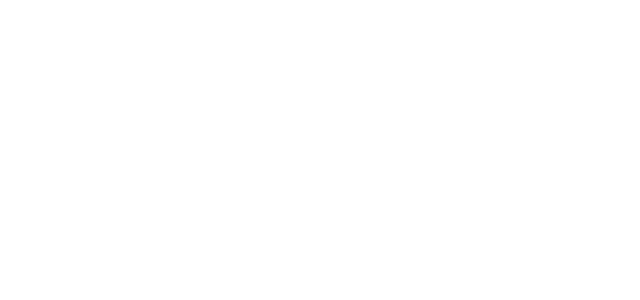
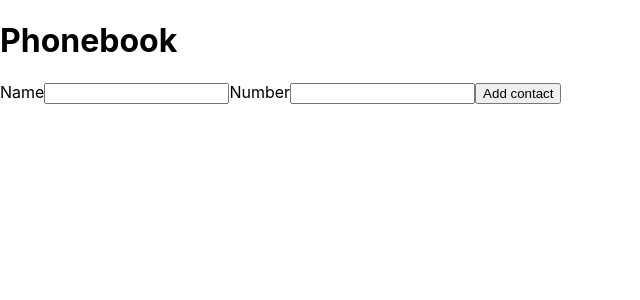
Before and after one commit to VadimKorobec/goit-react-hw-03-phonebook, a React (Create React App) app: page / in a window 1280 px wide. Shown: the top 300 px of the page, without its empty margins (0-640 px from the left). Built offline with nearby package versions, Linux system fonts and the light colour scheme.

Commit message:
Update App.js

```diff
--- a/src/components/App/App.js
+++ b/src/components/App/App.js
@@ -3,10 +3,37 @@
 export class App extends Component {
   state = {
     contacts: [],
-    filter: '',
+    name: '',
   };
 
   render() {
-    return <div></div>;
+    return (
+      <div>
+        <h1>Phonebook</h1>
+        <form>
+          <label>
+            Name
+            <input
+              type="text"
+              name="name"
+              pattern="^[a-zA-Zа-яА-Я]+(([' -][a-zA-Zа-яА-Я ])?[a-zA-Zа-яА-Я]*)*$"
+              title="Name may contain only letters, apostrophe, dash and spaces. For example Adrian, Jacob Mercer, Charles de Batz de Castelmore d'Artagnan"
+              required
+            />
+          </label>
+          <label>
+            Number
+            <input
+              type="tel"
+              name="number"
+              pattern="\+?\d{1,4}?[-.\s]?\(?\d{1,3}?\)?[-.\s]?\d{1,4}[-.\s]?\d{1,4}[-.\s]?\d{1,9}"
+              title="Phone number must be digits and can contain spaces, dashes, parentheses and can start with +"
+              required
+            />
+          </label>
+          <button type="submit">Add contact</button>
+        </form>
+      </div>
+    );
   }
 }
```
